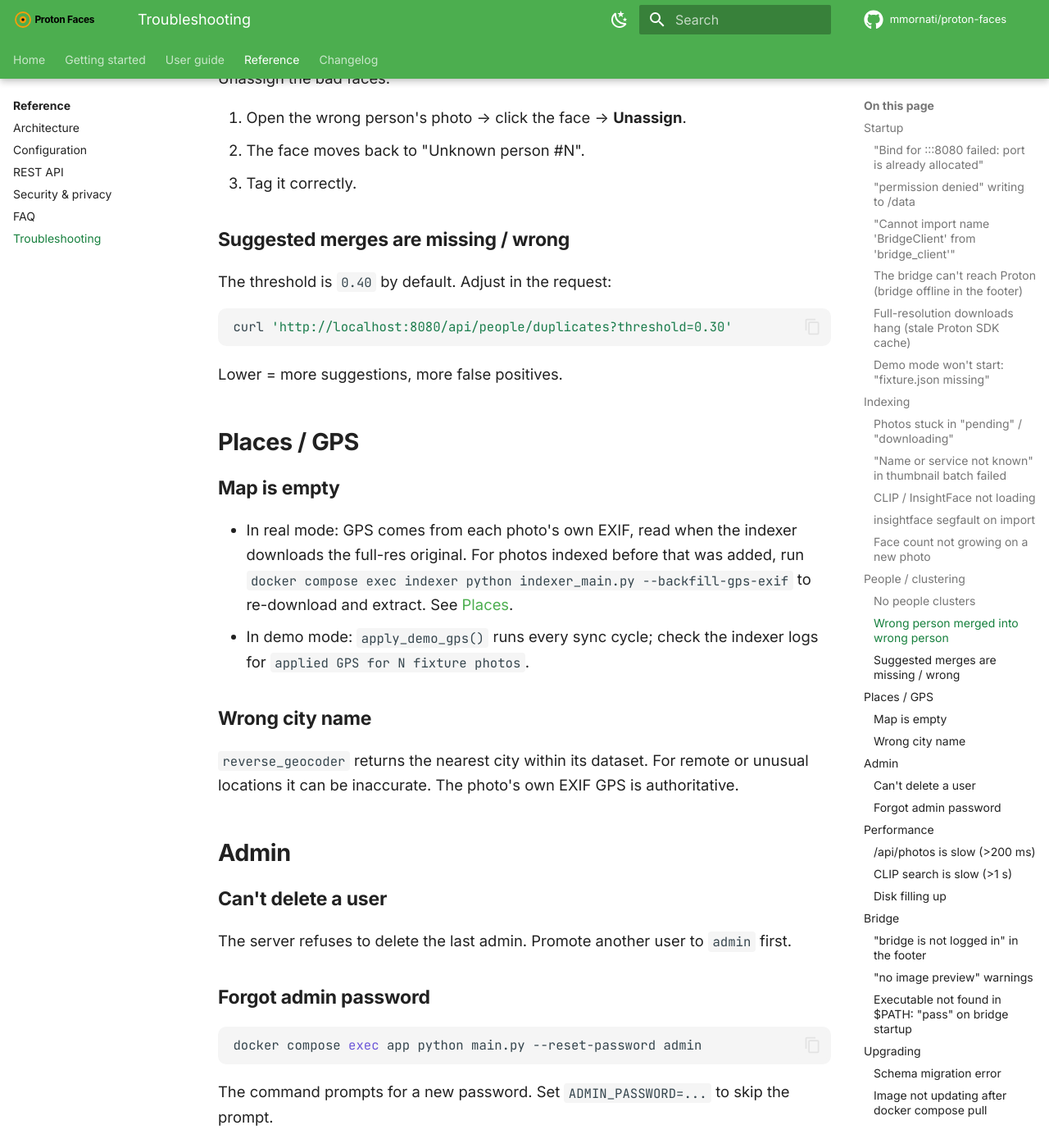
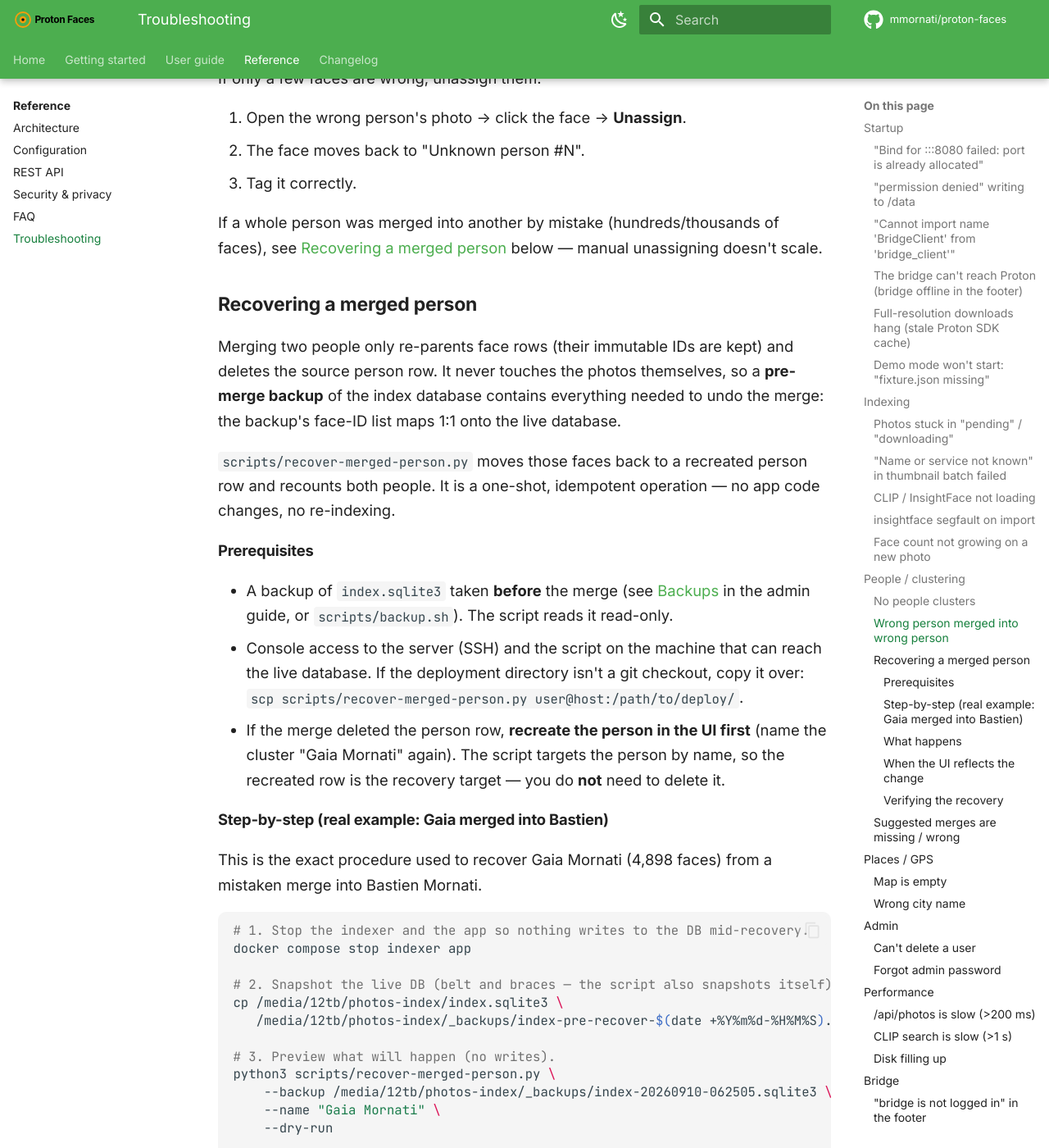
Before and after one commit to mmornati/proton-faces, an MkDocs documentation site: the page built from docs/reference/troubleshooting.md, in a window 1280 px wide and 1400 px high, scrolled down 4635 px. Shown: the whole window at 82% size. Built offline with MkDocs 1.6.1 and Material for MkDocs 9.7.7, drawn with Linux system fonts in a browser that asks for light colours; comment, search, counter and statistics services are not loaded; some of the changed text lies outside the part shown.

Commit message:
feat(people): recover a person merged by mistake from a backup (#202)
* feat(people): add recover-merged-person script

One-shot recovery for a mistaken person merge. Face rows keep their
immutable AUTOINCREMENT ids across a merge, so a pre-merge backup's
face-ID list maps 1:1 onto live face rows. The script re-parents those
faces from the donor person to a recreated target, backfills name/cover
when unset, recounts face_count/photo_count for both people, and takes a
live-DB snapshot before writing. Dry-run mode included.

Docs: FAQ section with the stop-indexer runbook.

Co-authored-by: Copilot App <223556219+Copilot@users.noreply.github.com>

* docs: document merged-person recovery procedure

Add a dedicated 'Recovering a merged person' section to the
troubleshooting guide with a step-by-step runbook using the real
Gaia/Bastien recovery as a worked example: prerequisites, stop/snapshot/
dry-run/run/restart, what happens under the hood (face re-parenting only,
cover backfill, idempotent, safe), sidecar timing, and verification.

Correct the FAQ's sidecar claim: the face sidecar is only rewritten on
the next cluster run or new-photo processing, not on restart, so the
people grid updates immediately but face search/suggest lags up to
CLUSTER_INTERVAL. Link the FAQ to the new section instead of duplicating
the runbook, and cross-link from the People user guide.

Co-authored-by: Copilot App <223556219+Copilot@users.noreply.github.com>

---------

Co-authored-by: mmornati <mmornati@example.com>
Co-authored-by: Copilot App <223556219+Copilot@users.noreply.github.com>

````diff
--- a/docs/reference/troubleshooting.md
+++ b/docs/reference/troubleshooting.md
@@ -163,11 +163,130 @@ Some Python 3.12 + insightface combinations segfault on first import. The publis
 
 ### Wrong person merged into wrong person
 
-Unassign the bad faces:
+If only a few faces are wrong, unassign them:
 
 1. Open the wrong person's photo → click the face → **Unassign**.
 2. The face moves back to "Unknown person #N".
 3. Tag it correctly.
+
+If a whole person was merged into another by mistake (hundreds/thousands of
+faces), see [Recovering a merged person](#recovering-a-merged-person) below —
+manual unassigning doesn't scale.
+
+### Recovering a merged person
+
+Merging two people only re-parents face rows (their immutable IDs are kept)
+and deletes the source person row. It never touches the photos themselves, so
+a **pre-merge backup** of the index database contains everything needed to
+undo the merge: the backup's face-ID list maps 1:1 onto the live database.
+
+`scripts/recover-merged-person.py` moves those faces back to a recreated
+person row and recounts both people. It is a one-shot, idempotent operation —
+no app code changes, no re-indexing.
+
+#### Prerequisites
+
+- A backup of `index.sqlite3` taken **before** the merge (see
+  [Backups](../user-guide/admin.md#backups) in the admin guide, or
+  `scripts/backup.sh`). The script reads it read-only.
+- Console access to the server (SSH) and the script on the machine that can
+  reach the live database. If the deployment directory isn't a git checkout,
+  copy it over: `scp scripts/recover-merged-person.py user@host:/path/to/deploy/`.
+- If the merge deleted the person row, **recreate the person in the UI first**
+  (name the cluster "Gaia Mornati" again). The script targets the person by
+  name, so the recreated row is the recovery target — you do **not** need to
+  delete it.
+
+#### Step-by-step (real example: Gaia merged into Bastien)
+
+This is the exact procedure used to recover Gaia Mornati (4,898 faces) from a
+mistaken merge into Bastien Mornati.
+
+```bash
+# 1. Stop the indexer and the app so nothing writes to the DB mid-recovery.
+docker compose stop indexer app
+
+# 2. Snapshot the live DB (belt and braces — the script also snapshots itself).
+cp /media/12tb/photos-index/index.sqlite3 \
+   /media/12tb/photos-index/_backups/index-pre-recover-$(date +%Y%m%d-%H%M%S).sqlite3
+
+# 3. Preview what will happen (no writes).
+python3 scripts/recover-merged-person.py \
+    --backup /media/12tb/photos-index/_backups/index-20260910-062505.sqlite3 \
+    --name "Gaia Mornati" \
+    --dry-run
+
+# 4. Run the recovery for real.
+python3 scripts/recover-merged-person.py \
+    --backup /media/12tb/photos-index/_backups/index-20260910-062505.sqlite3 \
+    --name "Gaia Mornati"
+
+# 5. Restart the services.
+docker compose start indexer app
+```
+
+The real run printed:
+
+```text
+backup person : 'Gaia Mornati' (id 605) — 4898 faces
+live target   : 'Gaia Mornati' (id 53707) — 4 faces
+  already on target : 4
+  to move back      : 4894
+  donor person 1680: 4894 faces
+snapshot: /media/12tb/photos-index/_backups/index-pre-recover-20260912-092402.sqlite3
+after      target: 4898 faces / 4855 photos
+after  donor 1680: 11668 faces / 11532 photos
+done. Restart the indexer so it rewrites the face sidecar.
+```
+
+#### What happens
+
+- **Only face re-parenting** — `UPDATE faces SET person_id=<target>` for the
+  backup's face IDs. No merge, no person deletion: Gaia keeps her own row,
+  Bastien keeps his.
+- **Cover/name backfill** — the backup's `name`, `cover_uid` and
+  `cover_face_id` are restored only if the target row has none, so a cover you
+  picked on the recreated person is kept.
+- **Recount** — `face_count` / `photo_count` are recomputed for both people
+  with the same SQL the app uses.
+- **Idempotent** — re-running reports "nothing to do".
+- **Safe** — snapshots the live DB before writing, aborts (exit 2) if the
+  backup DB is missing, the person isn't found, or any backup face ID is
+  missing from the live DB, and `--dry-run` previews without writing.
+
+#### When the UI reflects the change
+
+- The **People grid** reads the database directly, so counts and covers are
+  correct as soon as the app restarts.
+- **Face search / suggested merges** read the mmap face sidecar
+  (`index/embeddings_meta.json`), which bakes in `person_ids`. The indexer
+  only rewrites it on the next cluster run (`CLUSTER_INTERVAL`, default
+  30 min) or when new photos are processed — **not** on restart. Expect the
+  sidecar to catch up within ~30 minutes, or force it immediately:
+
+  ```bash
+  docker compose exec indexer python -c "from cluster import cluster_once; print(cluster_once())"
+  ```
+
+#### Verifying the recovery
+
+- In the UI: open the recovered person — the photo grid should be populated
+  again, and the donor person should no longer show those photos.
+- Via SQL (adjust paths for your setup):
+
+  ```bash
+  python3 -c "
+  import sqlite3
+  db = sqlite3.connect('/media/12tb/photos-index/index.sqlite3')
+  for pid, name in [(53707, 'Gaia'), (1680, 'Bastien')]:
+      r = db.execute('SELECT face_count, photo_count FROM people WHERE id=?', (pid,)).fetchone()
+      print(name, pid, 'faces=', r[0], 'photos=', r[1])
+  print('total faces:', db.execute('SELECT COUNT(*) FROM faces').fetchone()[0])
+  "
+  ```
+
+  The total face count must be unchanged — a recovery never loses or creates
+  faces.
 
 ### Suggested merges are missing / wrong
 
````
Also changed, not shown: docs/reference/faq.md (+15 -0 lines), docs/user-guide/people.md (+6 -0 lines), 1 other file.
